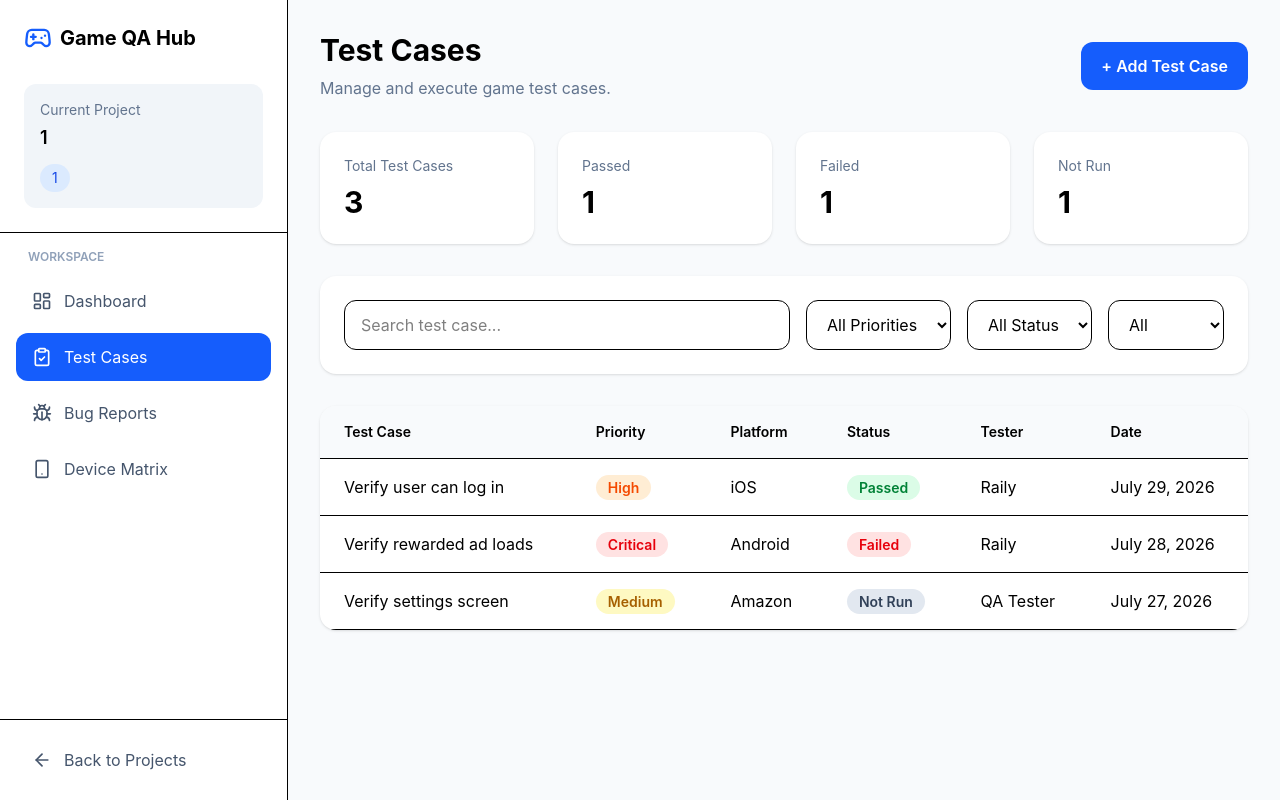
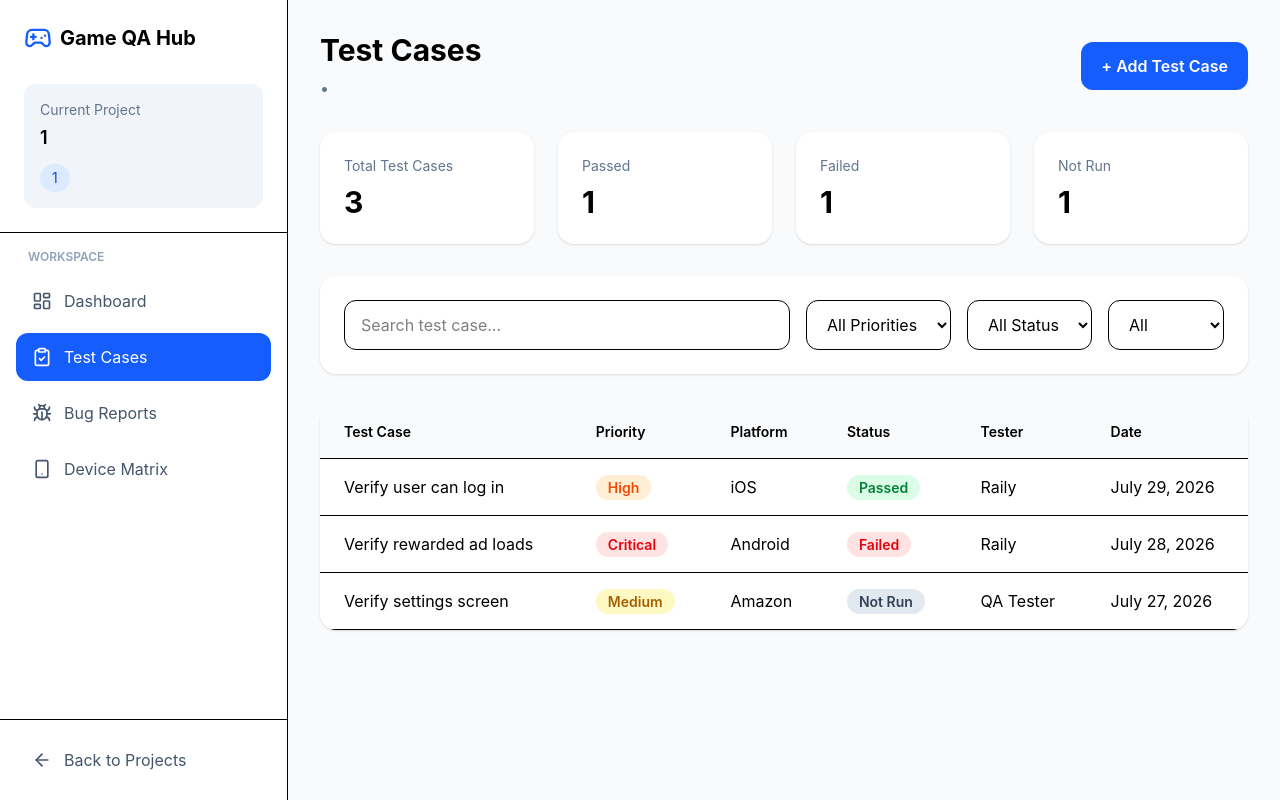
Before and after one commit to rlymrnd15/qa-management-system, a React (Vite) app: page /workspace/1/1 in a window 1280 px wide. Both pictures are taken after a click on the button "Test Cases". Built offline with nearby package versions, Linux system fonts and the light colour scheme.

Commit message:
new changes

```diff
--- a/src/components/workspace/TestCases.jsx
+++ b/src/components/workspace/TestCases.jsx
@@ -3,10 +3,12 @@ import TestCaseStats from "../testcase/TestCaseStats";
 import SearchFilters from "../testcase/SearchFilters";
 import TestCaseTable from "../testcase/TestCaseTable";
 import TestCaseDetailsModal from "../testcase/TestCaseDetailsModal";
+import { formatGameName } from "../../utils/formatGameName";
 
 const testCases = [
   {
     id: 1,
+    game: "snake-io",
     title: "Verify user can log in",
     priority: "High",
     platform: "iOS",
@@ -16,6 +18,7 @@ const testCases = [
   },
   {
     id: 2,
+    game: "piano-tiles-2",
     title: "Verify rewarded ad loads",
     priority: "Critical",
     platform: "Android",
@@ -25,6 +28,7 @@ const testCases = [
   },
   {
     id: 3,
+    game: "watch-pet",
     title: "Verify settings screen",
     priority: "Medium",
     platform: "Amazon",
@@ -34,12 +38,15 @@ const testCases = [
   },
 ];
 
-function TestCases() {
+function TestCases({
+  game,
+  platform,
+}) {
 
   const [search, setSearch] = useState("");
   const [priority, setPriority] = useState("All");
   const [status, setStatus] = useState("All");
-  const [platform, setPlatform] = useState("All");
+  const [selectedPlatform, setSelectedPlatform] = useState("All");
 
   const [selectedTestCase, setSelectedTestCase] = useState(null);
 
@@ -49,6 +56,12 @@ function TestCases() {
   ];
 
   console.log(platforms);
+
+  const platformName = {
+    ios: "iOS",
+    android: "Android",
+    amazon: "Amazon",
+  }[platform] || platform;
 
   return (
     <div>
@@ -62,7 +75,7 @@ function TestCases() {
           </h1>
 
           <p className="mt-2 text-slate-500">
-            Manage and execute game test cases.
+            {formatGameName(game)} • {platformName}
           </p>
         </div>
 
@@ -91,9 +104,9 @@ function TestCases() {
         setPriority={setPriority}
         status={status}
         setStatus={setStatus}
-        platform={platform}
-        setPlatform={setPlatform}
-        platforms={["All", "iOS", "Android", "Amazon"]}
+        platform={selectedPlatform}
+        setPlatform={setSelectedPlatform}
+        platforms={platforms}
       />
 
       <TestCaseTable
```
